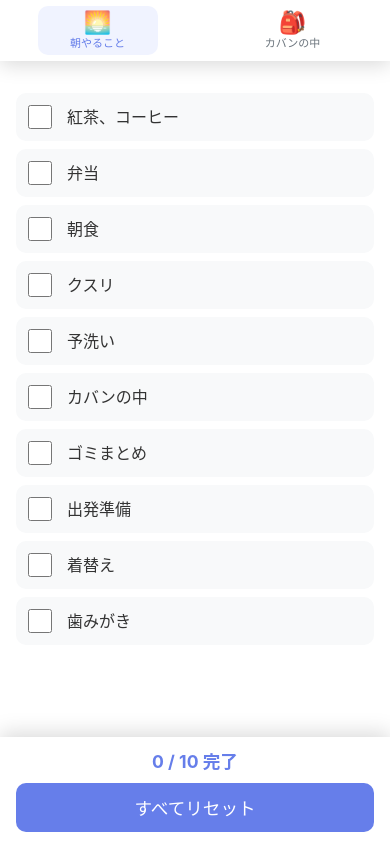
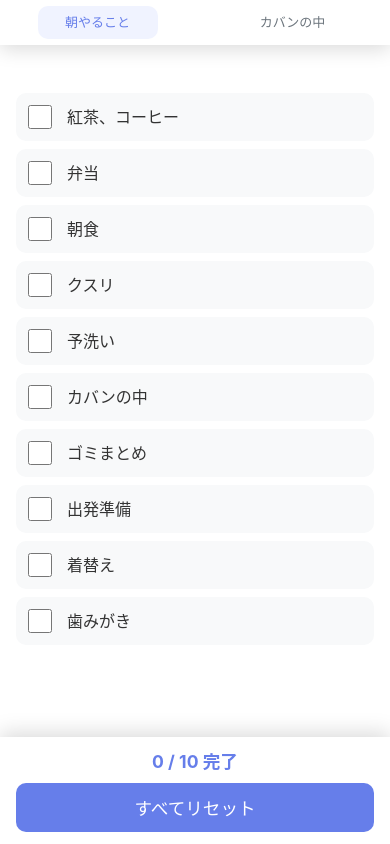
Before and after one commit to keigo-hisazumi/check-list, a Vue app: page / in a window 390 px wide. Built offline with nearby package versions, Linux system fonts and the light colour scheme.

Commit message:
ナビゲーションバーから絵文字を削除
Co-authored-by: keigo-hisazumi <235414083+keigo-hisazumi@users.noreply.github.com>

```diff
--- a/src/components/NavigationBar.vue
+++ b/src/components/NavigationBar.vue
@@ -3,13 +3,12 @@
 interface NavItem {
   id: string
   label: string
-  icon: string
 }
 
 // ナビゲーション項目の定義
 const navItems: NavItem[] = [
-  { id: 'morning', label: '朝やること', icon: '🌅' },
-  { id: 'bag', label: 'カバンの中', icon: '🎒' },
+  { id: 'morning', label: '朝やること' },
+  { id: 'bag', label: 'カバンの中' },
 ]
 
 // Props定義
@@ -43,7 +42,6 @@ const handleNavClick = (id: string) => {
         :class="['nav-item', { active: props.activeItem === item.id }]"
         @click="handleNavClick(item.id)"
       >
-        <span class="nav-icon">{{ item.icon }}</span>
         <span class="nav-label">{{ item.label }}</span>
       </button>
     </div>
@@ -75,8 +73,7 @@ const handleNavClick = (id: string) => {
   display: flex;
   flex-direction: column;
   align-items: center;
-  gap: 4px;
-  padding: 8px 16px;
+  padding: 12px 16px;
   background: none;
   border: none;
   cursor: pointer;
@@ -96,13 +93,8 @@ const handleNavClick = (id: string) => {
   background: #f0f3ff;
 }
 
-.nav-icon {
-  font-size: 24px;
-  line-height: 1;
-}
-
 .nav-label {
-  font-size: 12px;
+  font-size: 14px;
   font-weight: 500;
   line-height: 1;
 }
@@ -113,15 +105,11 @@ const handleNavClick = (id: string) => {
   }
 
   .nav-item {
-    padding: 6px 12px;
-  }
-
-  .nav-icon {
-    font-size: 22px;
+    padding: 10px 12px;
   }
 
   .nav-label {
-    font-size: 11px;
+    font-size: 13px;
   }
 }
 </style>
```
